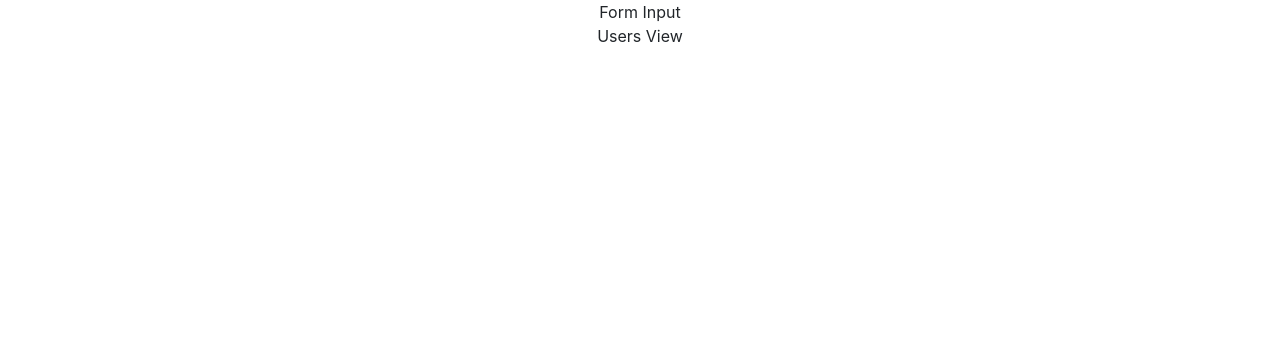
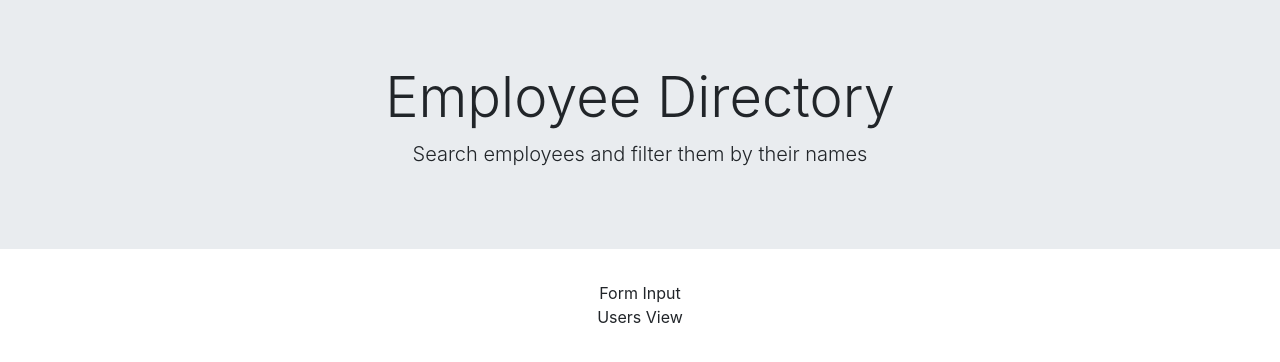
Before and after one commit to Piotr72us/employee-connect, a React (Create React App) app in the folder employee-connect/: page / in a window 1280 px wide. Shown: the top 362 px of the page. Built offline with nearby package versions, Linux system fonts and the light colour scheme.

Commit message:
bootstrap header

```diff
--- a/employee-connect/src/App.js
+++ b/employee-connect/src/App.js
@@ -1,5 +1,6 @@
 import React from "react";
 import "./App.css";
+import Header from "./components/Header";
 import FormInput from "./components/FormInput";
 import UsersView from "./components/UsersView";
 
@@ -37,6 +38,7 @@
   render(){
       return (
         <div className="App">
+            <Header />
             <FormInput />
             <UsersView />
         </div>
--- /dev/null
+++ b/employee-connect/src/components/Header.js
@@ -0,0 +1,15 @@
+import React from "react";
+
+function Header () {
+
+  return (
+  <div className="jumbotron jumbotron-fluid">
+    <div className="container dark">
+      <h1 className="display-4">Employee Directory</h1>
+      <p className="lead">Search employees and filter them by their names</p>
+    </div>
+</div>
+  )
+}
+
+export default Header;
```
Also changed, not shown: 1 other file (tests, documents, lock files or other folders).
